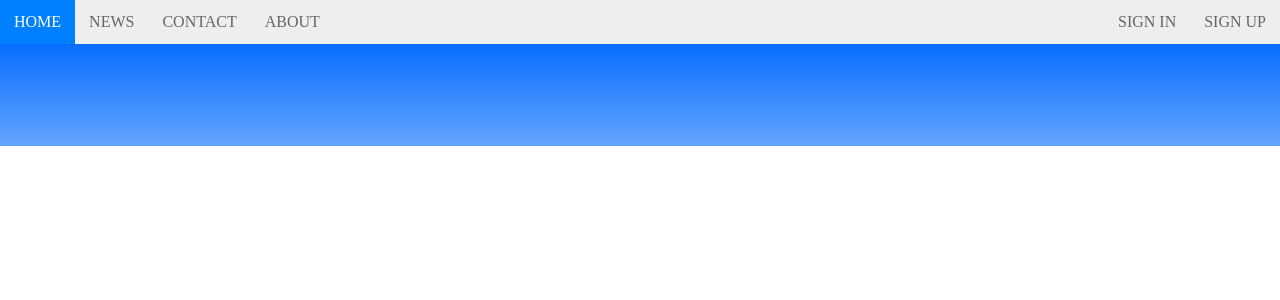
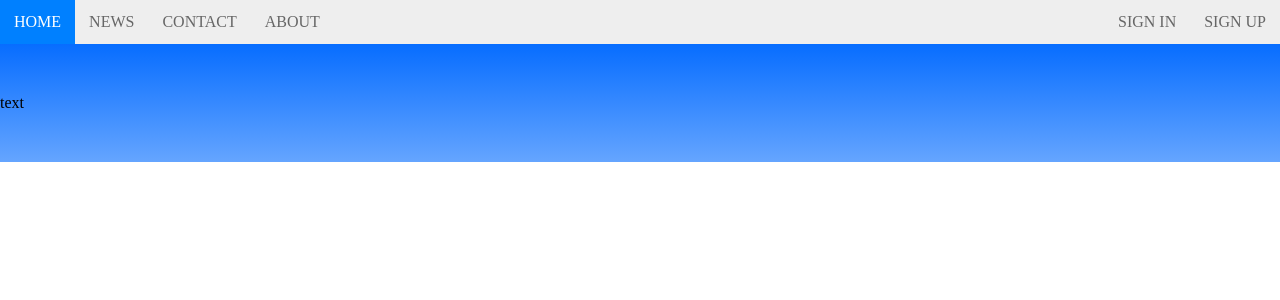
Before and after one commit to towelbot/towelbot.github.io, a Jekyll site: the page Devslopes/index.html, which Jekyll copies as it is, in a window 1280 px wide. Shown: the top 300 px of the page. Built offline with Jekyll 4.4.1, drawn with Linux system fonts in a browser that asks for light colours.

Commit message:
Fix Gradient Test1

```diff
--- a/Devslopes/index.html
+++ b/Devslopes/index.html
@@ -19,8 +19,8 @@
     </ul>
   </nav>
 
-  <div class="container" id="section-1-gradient">
-
+  <div class="container" id="gradientAlpha">
+    text
   </div>
 
 
--- a/Devslopes/style.css
+++ b/Devslopes/style.css
@@ -62,7 +62,7 @@
 
 /*################# Custom Styles ################*/
 
-#section-1-gradient {
+#gradientAlpha {
   background: #076DFF; /* For browsers that do not support gradients */
   background: -webkit-linear-gradient(#076DFF, #65a5ff); /* For Safari 5.1 to 6.0 */
   background: -o-linear-gradient(#076DFF, #65a5ff); /* For Opera 11.1 to 12.0 */
```
